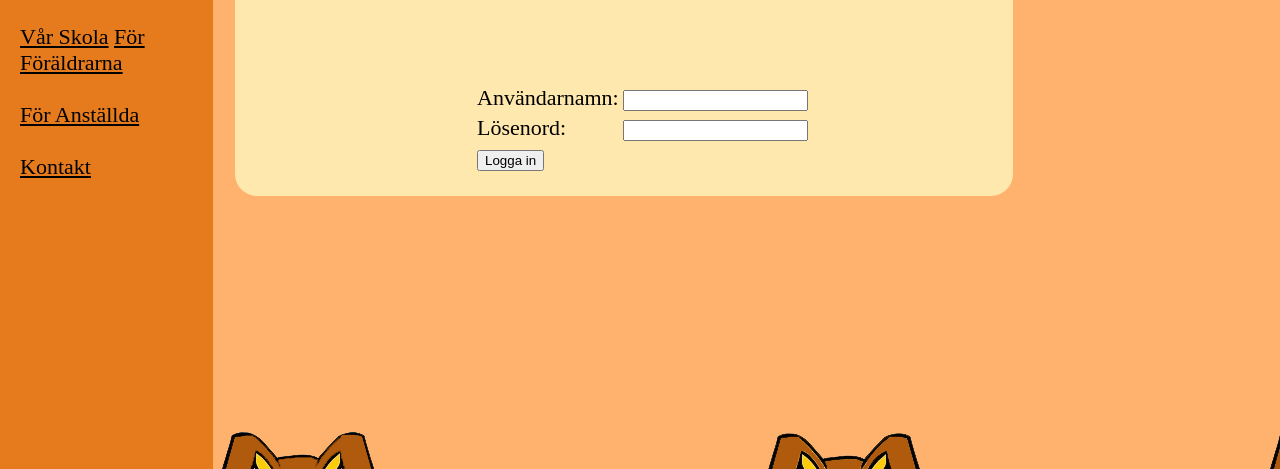
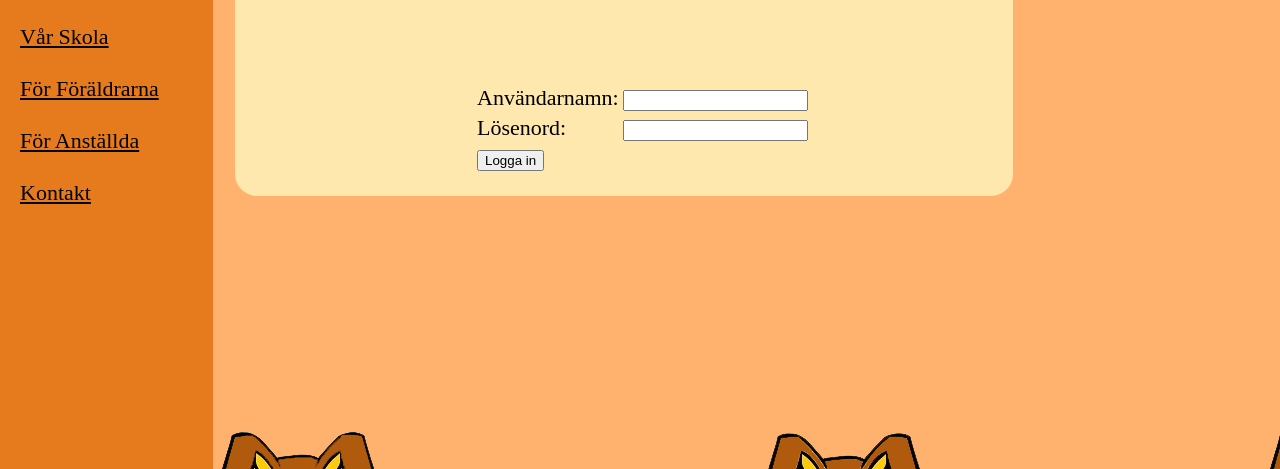
Before and after one commit to ricajanecc/kigurumi-skolan, a plain HTML site: page html/employees.html in a window 1280 px wide. Shown: the part 248-717 px from the top of the page. Drawn offline with Linux system fonts and the light colour scheme.

Commit message:
Update employees.html

```diff
--- a/html/employees.html
+++ b/html/employees.html
@@ -21,7 +21,7 @@
         <div class="sidebar">
             <div class="menuContent">
                 <a href="news.html">Aktuellt</a><br /><br />
-                <a href="ourschool.html">Vår Skola</a>
+                <a href="ourschool.html">Vår Skola</a><br><br>
                 <a href="info-parents.html">För Föräldrarna</a><br /><br />
                 <a href="employees.html">För Anställda</a><br /><br />
                 <a href="contact.html">Kontakt</a><br />
```
